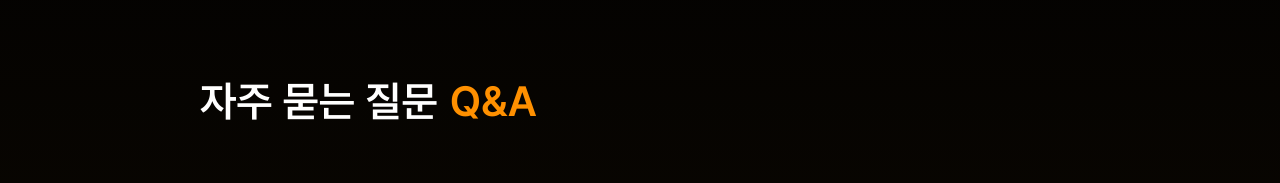
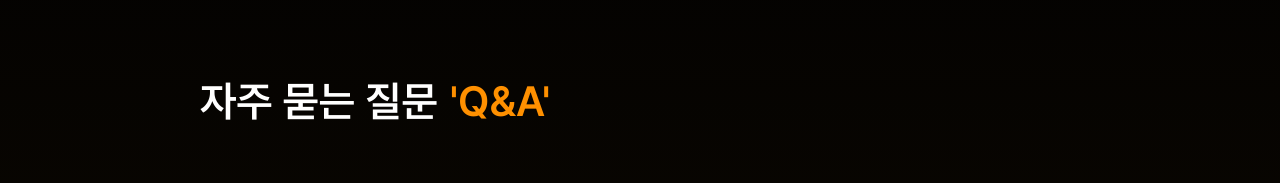
Before and after one commit to chominseo0723/yu-likelion-14th-homepage, a React (Vite) app: page /qanda in a window 1280 px wide. Shown: the part 222-405 px from the top of the page. Built offline with nearby package versions, Linux system fonts and the light colour scheme; a web font is replaced by a local one.

Commit message:
feat : qna 콤마 추가

```diff
--- a/src/pages/Qanda.jsx
+++ b/src/pages/Qanda.jsx
@@ -24,7 +24,7 @@ const Qanda = () => {
       {/* 타이틀 */}
       <div className="flex mt-41 gap-3 pl-50">
         <span className="text-white text-[42px] font-semibold">자주 묻는 질문</span>
-        <span className="text-[#FF9000] text-[42px] font-semibold">Q&A</span>
+        <span className="text-[#FF9000] text-[42px] font-semibold">'Q&A'</span>
       </div>
 
       <div className="flex gap-43">
```
